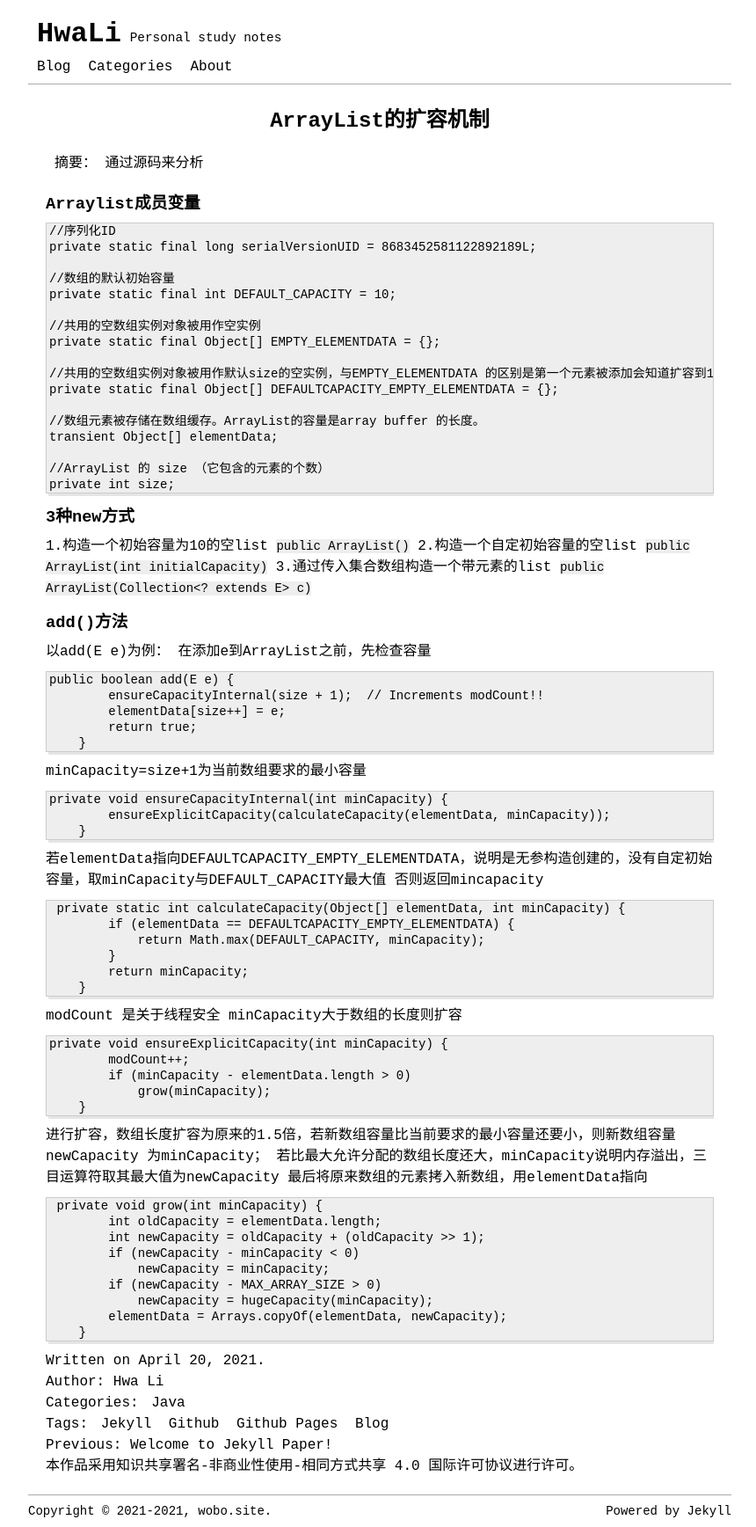
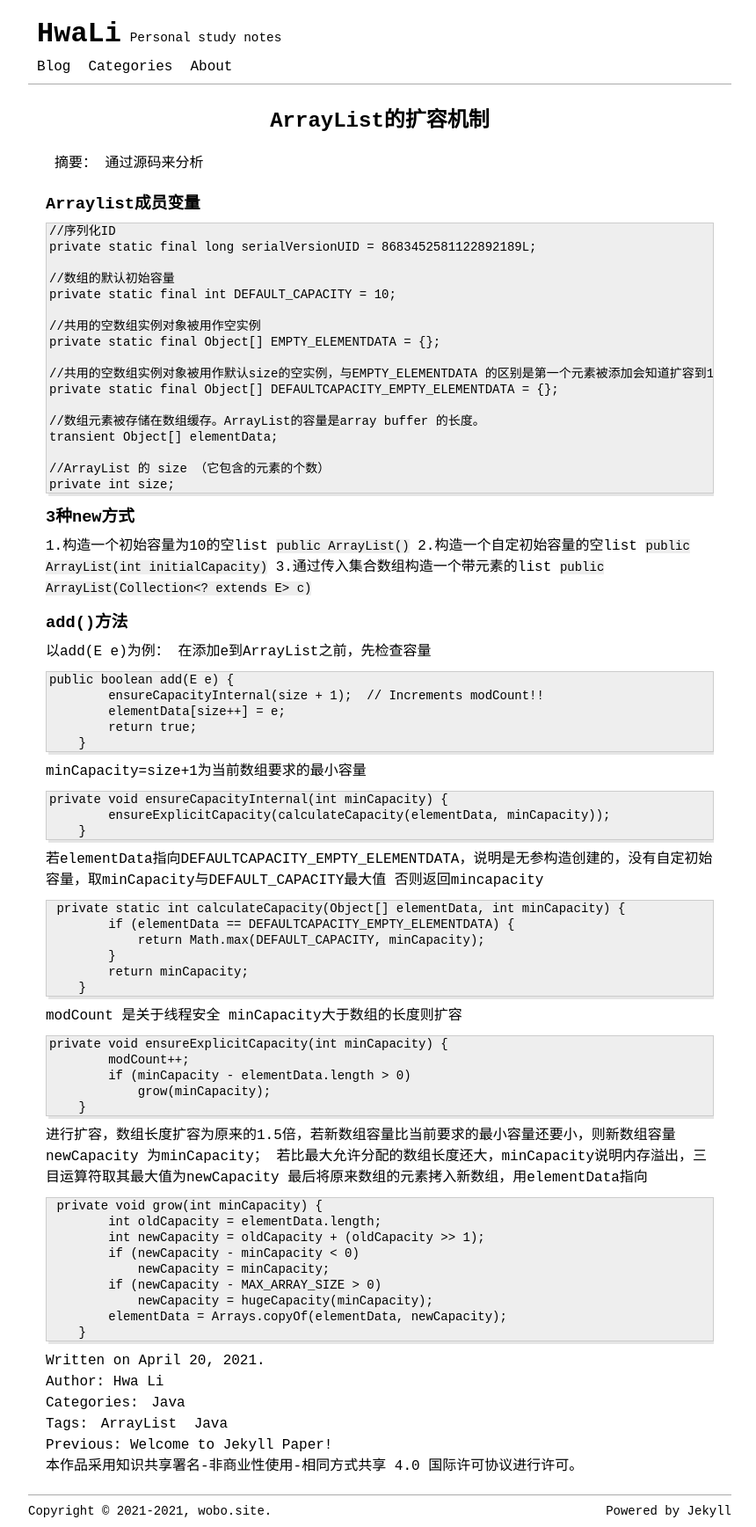
Before and after one commit to hualiy/hualiy.github.io, a Jekyll site: the page built from _posts/Java/2021-04-20-arraylist-resize.md, in a window 1280 px wide. Shown: the whole page at 88% size, without its empty margins (208-1068 px from the left). Built offline with Jekyll 4.4.1, drawn with Linux system fonts in a browser that asks for light colours; comment, search, counter and statistics services are not loaded.

Commit message:
Update 2021-04-20-arraylist-resize.md

```diff
--- a/_posts/Java/2021-04-20-arraylist-resize.md
+++ b/_posts/Java/2021-04-20-arraylist-resize.md
@@ -3,7 +3,7 @@ layout: post
 title: ArrayList的扩容机制
 date: 2021-4-20
 categories: [Java]
-tags: [Jekyll, Github, Github Pages, Blog]
+tags: [ArrayList,Java]
 excerpt: 通过源码来分析
 ---
 
```
